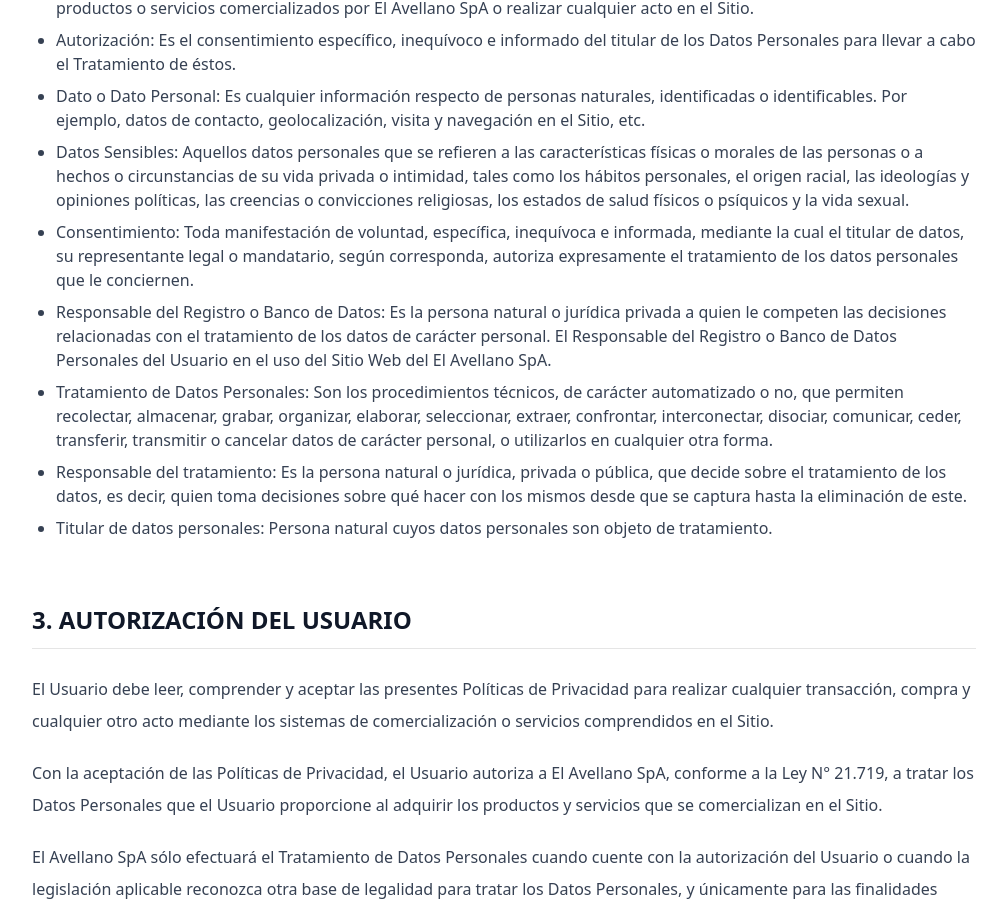
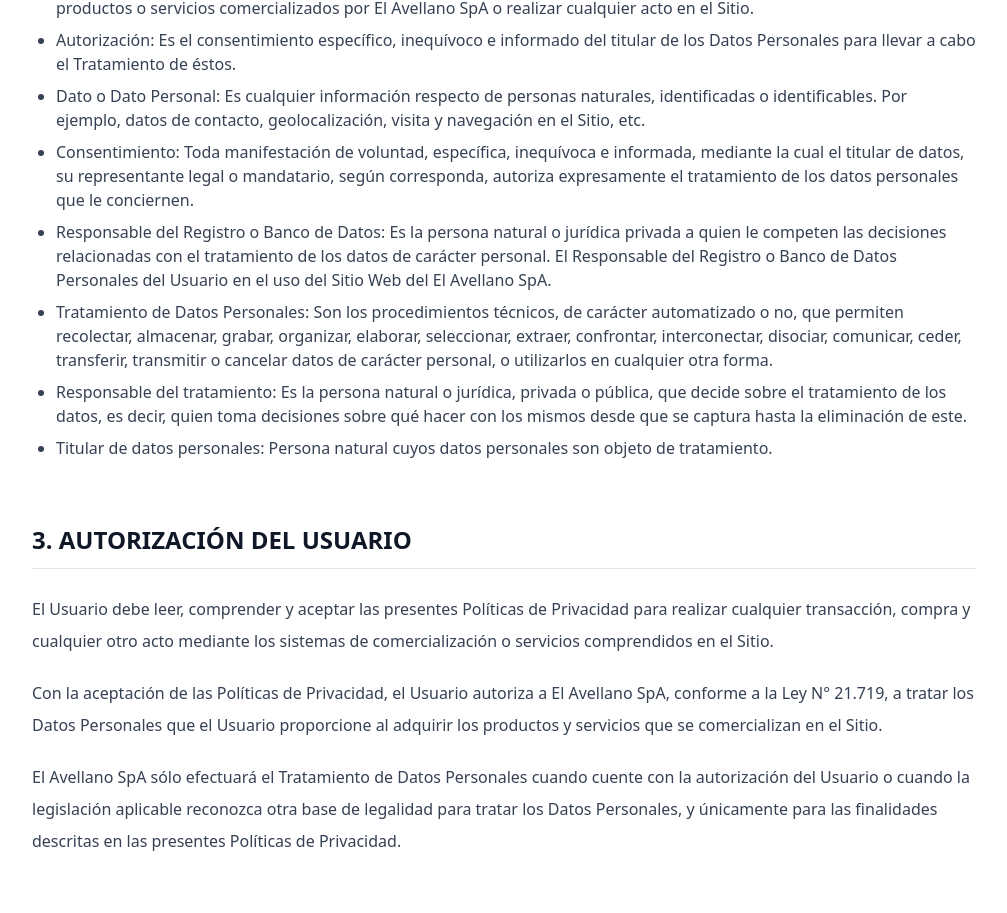
Before and after one commit to DionnellGT/elAvellano, a React (Vite) app: page /politica-de-privacidad in a window 1280 px wide. Shown: the part 1410-2323 px from the top of the page, without its empty margins (136-1143 px from the left). Built offline with nearby package versions, Linux system fonts and the light colour scheme; no server answers.

Commit message:
refactor: remove sensitive data definition from privacy policy definitions

```diff
--- a/src/data/politicasprivacidad/02-definiciones.ts
+++ b/src/data/politicasprivacidad/02-definiciones.ts
@@ -22,8 +22,6 @@
 
       "Dato o Dato Personal: Es cualquier información respecto de personas naturales, identificadas o identificables. Por ejemplo, datos de contacto, geolocalización, visita y navegación en el Sitio, etc.",
 
-      "Datos Sensibles: Aquellos datos personales que se refieren a las características físicas o morales de las personas o a hechos o circunstancias de su vida privada o intimidad, tales como los hábitos personales, el origen racial, las ideologías y opiniones políticas, las creencias o convicciones religiosas, los estados de salud físicos o psíquicos y la vida sexual.",
-
       "Consentimiento: Toda manifestación de voluntad, específica, inequívoca e informada, mediante la cual el titular de datos, su representante legal o mandatario, según corresponda, autoriza expresamente el tratamiento de los datos personales que le conciernen.",
 
       "Responsable del Registro o Banco de Datos: Es la persona natural o jurídica privada a quien le competen las decisiones relacionadas con el tratamiento de los datos de carácter personal. El Responsable del Registro o Banco de Datos Personales del Usuario en el uso del Sitio Web del El Avellano SpA.",
```
